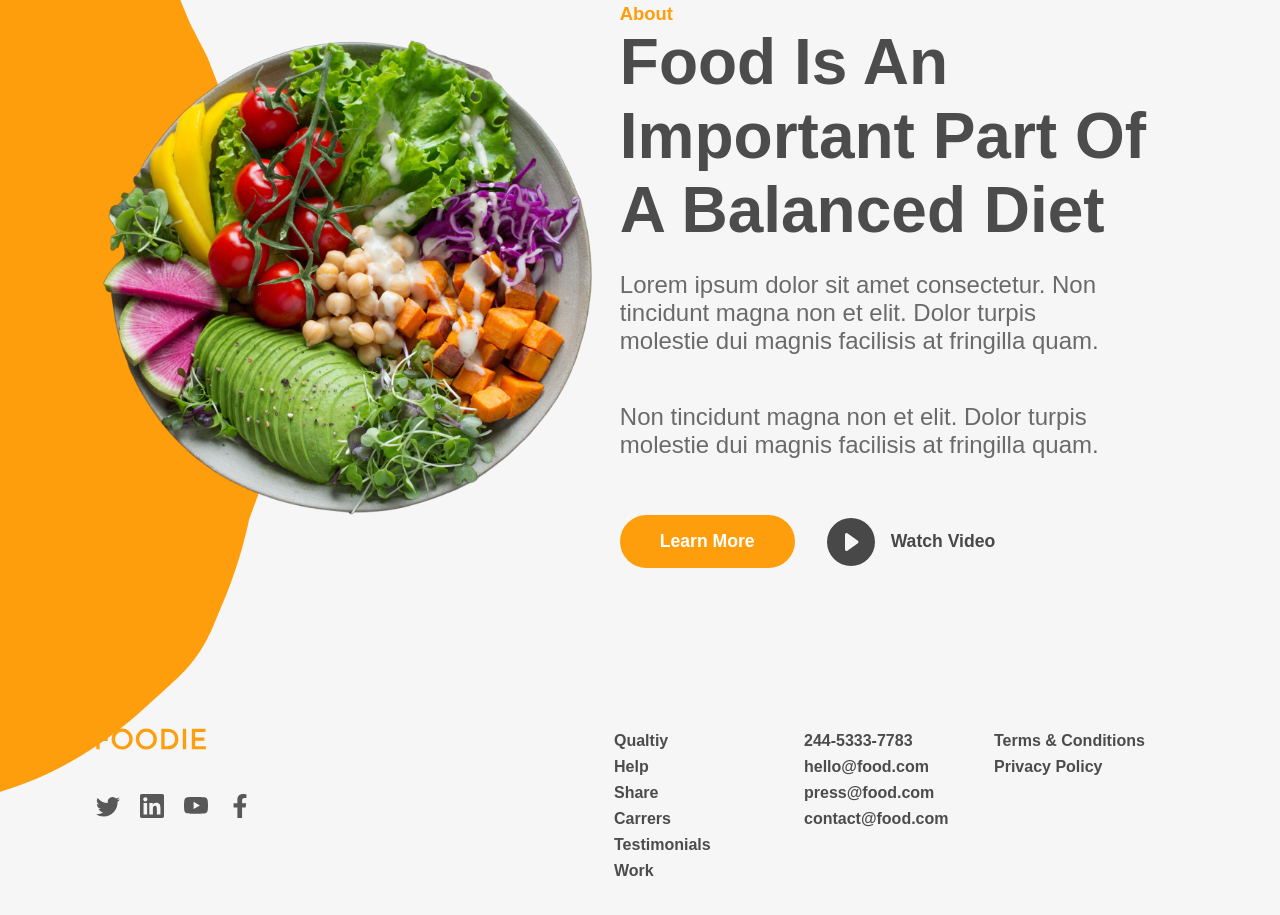
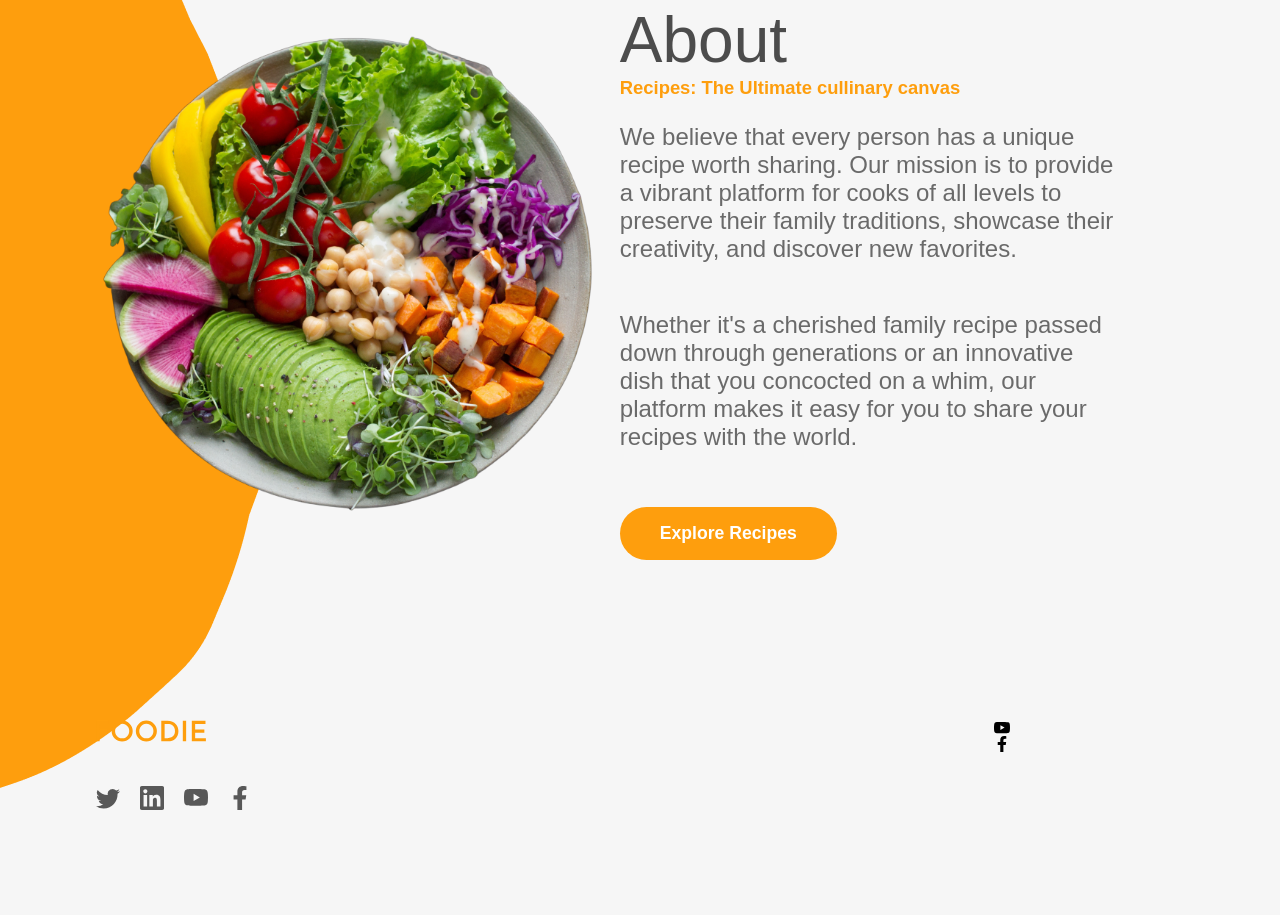
Before and after one commit to Ndathi08/my-recipe-book, a React (Create React App) app: page / in a window 1280 px wide. Shown: the part 1020-1935 px from the top of the page. Built offline with nearby package versions, Linux system fonts and the light colour scheme.

Commit message:
feat: add about and footer section

```diff
--- a/package.json
+++ b/package.json
@@ -6,8 +6,8 @@
     "@emotion/react": "^11.11.4",
     "@emotion/styled": "^11.11.5",
     "@fontsource/roboto": "^5.0.12",
-    "@mui/icons-material": "^5.15.14",
-    "@mui/material": "^5.15.14",
+    "@mui/icons-material": "^5.15.15",
+    "@mui/material": "^5.15.15",
     "@testing-library/jest-dom": "^5.17.0",
     "@testing-library/react": "^13.4.0",
     "@testing-library/user-event": "^13.5.0",
--- a/src/components/About.tsx
+++ b/src/components/About.tsx
@@ -13,23 +13,22 @@ const About = () => {
         <img src={AboutBackgroundImage} alt="" />
       </div>
       <div className="about-section-text-container">
-        <p className="primary-subheading">About</p>
-        <h1 className="primary-heading">
-          Food Is An Important Part Of A Balanced Diet
+        <p className="primary-heading">About</p>
+        <h1 className="primary-subheading">
+          Recipes: The Ultimate cullinary  canvas
         </h1>
         <p className="primary-text">
-          Lorem ipsum dolor sit amet consectetur. Non tincidunt magna non et
-          elit. Dolor turpis molestie dui magnis facilisis at fringilla quam.
+        We believe that every person has a unique recipe worth sharing.
+        Our mission is to provide a vibrant platform for cooks of all levels
+        to preserve their family traditions, showcase their creativity, and discover new favorites.
         </p>
         <p className="primary-text">
-          Non tincidunt magna non et elit. Dolor turpis molestie dui magnis
-          facilisis at fringilla quam.
+        Whether it's a cherished family recipe passed down through
+        generations or an innovative dish that you concocted on a whim,
+        our platform makes it easy for you to share your recipes with the world.
         </p>
         <div className="about-buttons-container">
-          <button className="secondary-button">Learn More</button>
-          <button className="watch-video-button">
-            <BsFillPlayCircleFill /> Watch Video
-          </button>
+          <button className="secondary-button">Explore Recipes</button>
         </div>
       </div>
     </div>
--- a/src/components/Footer.tsx
+++ b/src/components/Footer.tsx
@@ -21,22 +21,8 @@ const Footer = () => {
       </div>
       <div className="footer-section-two">
         <div className="footer-section-columns">
-          <span>Qualtiy</span>
-          <span>Help</span>
-          <span>Share</span>
-          <span>Carrers</span>
-          <span>Testimonials</span>
-          <span>Work</span>
-        </div>
-        <div className="footer-section-columns">
-          <span>244-5333-7783</span>
-          <span>hello@food.com</span>
-          <span>press@food.com</span>
-          <span>contact@food.com</span>
-        </div>
-        <div className="footer-section-columns">
-          <span>Terms & Conditions</span>
-          <span>Privacy Policy</span>
+        <BsYoutube />
+          <FaFacebookF />
         </div>
       </div>
     </div>
```
Also changed, not shown: 1 other file (tests, documents, lock files or other folders).
